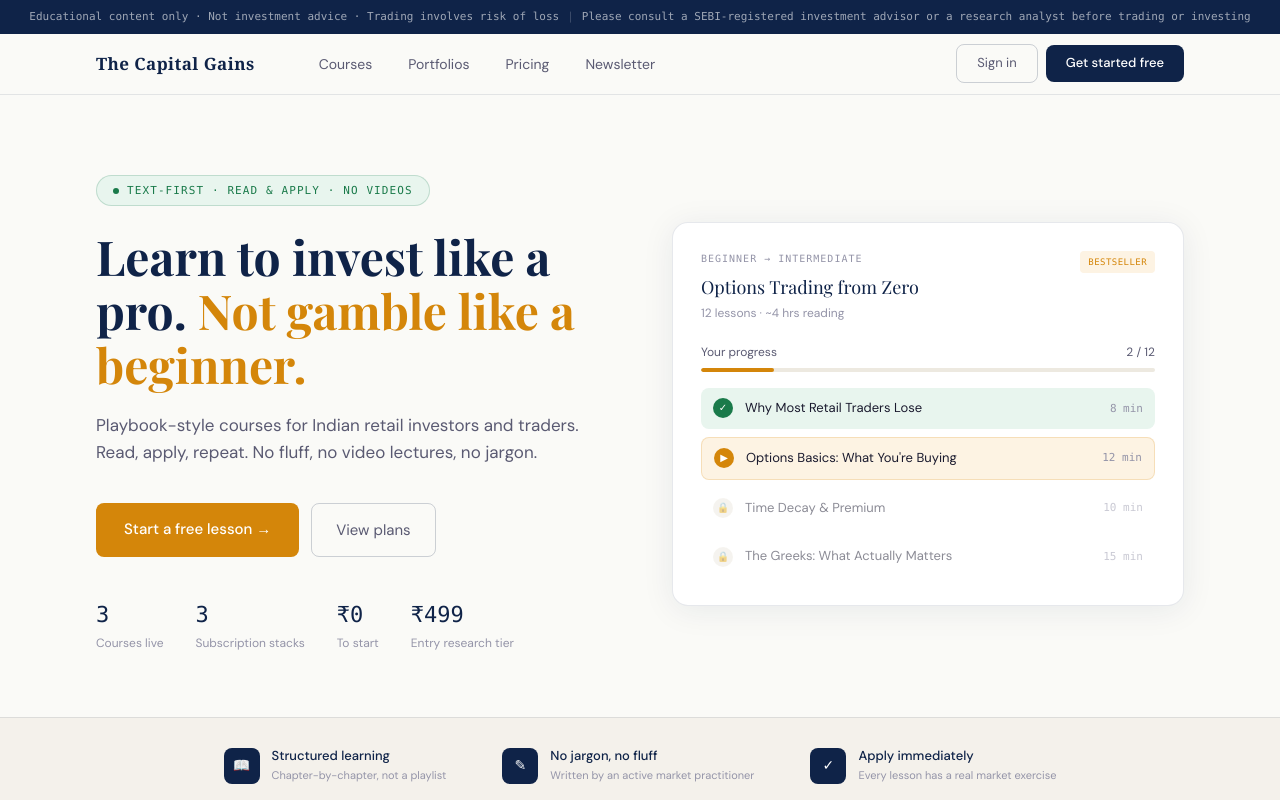
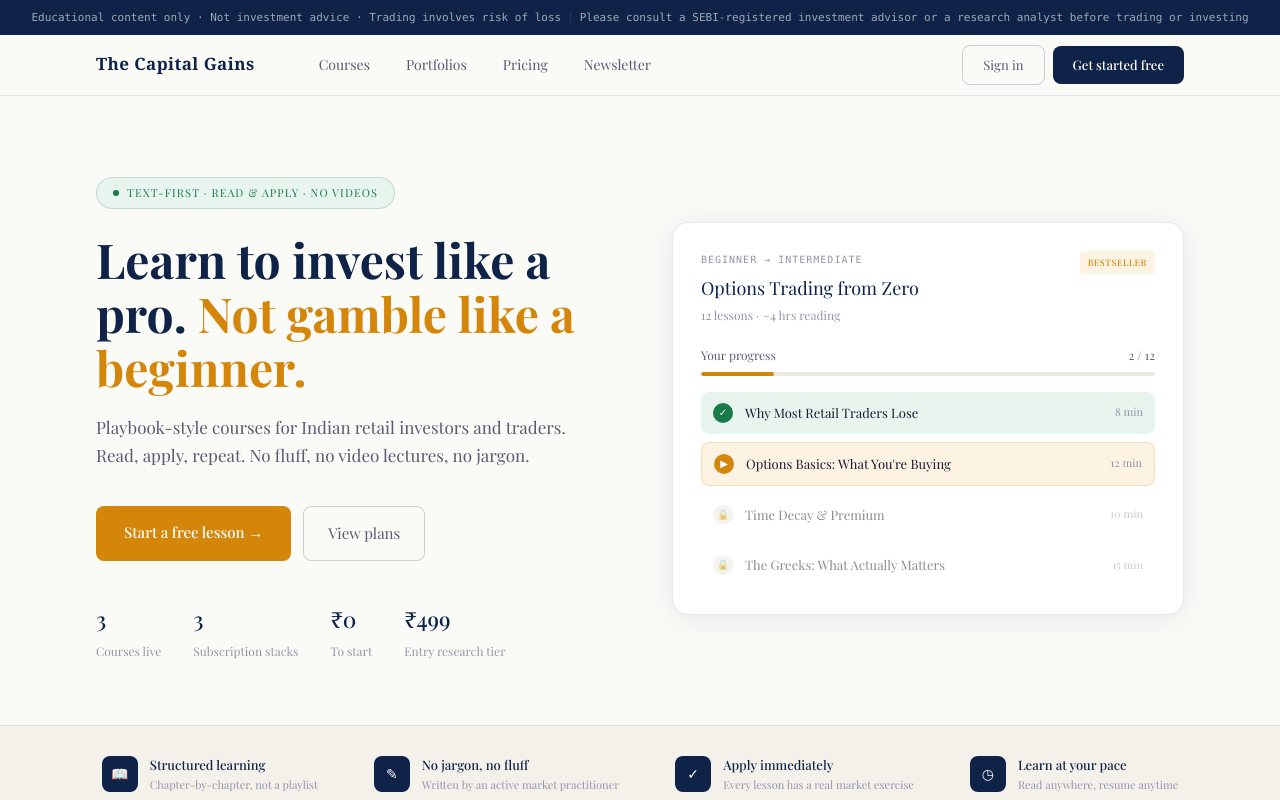
Before and after one commit to amoghsuman/thecapitalgains, a Next.js app: page / in a window 1280 px wide. Shown: the top 800 px of the page. Built offline with nearby package versions, Linux system fonts and the light colour scheme.

Commit message:
standardise to Playfair Display as platform font

```diff
--- a/app/globals.css
+++ b/app/globals.css
@@ -15,13 +15,17 @@ html {
 }
 
 body {
-  font-family: var(--font-dm-sans), system-ui, sans-serif;
+  font-family: var(--font-playfair), Georgia, serif;
   background: #FAFAF7;
   color: #1A1A2E;
-  line-height: 1.6;
+  line-height: 1.7;
   overflow-x: hidden;
 }
 
 h1, h2, h3, h4 {
   font-family: var(--font-playfair), Georgia, serif;
 }
+
+p, li, span:not(.mono) {
+  font-family: var(--font-playfair), Georgia, serif;
+}
--- a/app/layout.tsx
+++ b/app/layout.tsx
@@ -7,7 +7,7 @@ import Navbar from "@/components/layout/Navbar";
 const playfair = Playfair_Display({
   variable: "--font-playfair",
   subsets: ["latin"],
-  weight: ["400", "600", "700"],
+  weight: ["400", "500", "600", "700"],
 });
 
 const dmSans = DM_Sans({
@@ -47,7 +47,7 @@ export default function RootLayout({
       lang="en"
       className={`${playfair.variable} ${dmSans.variable} ${dmMono.variable} h-full antialiased`}
     >
-      <body className="min-h-full flex flex-col bg-[#FAFAF7] text-[#1A1A2E]">
+      <body className="min-h-full flex flex-col bg-[#FAFAF7] text-[#1A1A2E] font-serif">
         <DisclaimerBar />
         <Navbar />
         <main className="flex-1 w-full">
--- a/app/learn/[course]/[lesson]/page.tsx
+++ b/app/learn/[course]/[lesson]/page.tsx
@@ -75,28 +75,28 @@ function ExerciseBlock({ title, steps }: { title: string; steps: string[] }) {
 const portableTextComponents: PortableTextComponents = {
   block: {
     normal: ({ children }) => (
-      <p className="text-[15px] text-[#5A5A72] leading-relaxed">{children}</p>
+      <p className="font-serif text-[17px] text-[#5A5A72] leading-[1.85]">{children}</p>
     ),
     h2: ({ children }) => (
-      <h2 className="font-serif text-[22px] font-bold text-[#0F2348] mt-4 mb-0">{children}</h2>
+      <h2 className="font-serif text-[24px] font-bold text-[#0F2348] mt-4 mb-0">{children}</h2>
     ),
     blockquote: ({ children }) => (
-      <p className="text-[17px] text-[#1A1A2E] leading-relaxed italic border-l-[3px] border-[#D4860A] pl-5 py-1">
+      <p className="font-serif text-[17px] text-[#1A1A2E] leading-[1.85] italic border-l-[3px] border-[#D4860A] pl-5 py-1">
         {children}
       </p>
     ),
   },
   list: {
     bullet: ({ children }) => (
-      <ul className="flex flex-col gap-2 pl-4 list-disc text-[15px] text-[#5A5A72]">{children}</ul>
+      <ul className="flex flex-col gap-2 pl-4 list-disc text-[16px] text-[#5A5A72]">{children}</ul>
     ),
     number: ({ children }) => (
-      <ol className="flex flex-col gap-2 pl-4 list-decimal text-[15px] text-[#5A5A72]">{children}</ol>
+      <ol className="flex flex-col gap-2 pl-4 list-decimal text-[16px] text-[#5A5A72]">{children}</ol>
     ),
   },
   listItem: {
-    bullet: ({ children }) => <li className="leading-relaxed">{children}</li>,
-    number: ({ children }) => <li className="leading-relaxed">{children}</li>,
+    bullet: ({ children }) => <li className="font-serif leading-relaxed">{children}</li>,
+    number: ({ children }) => <li className="font-serif leading-relaxed">{children}</li>,
   },
   types: {
     callout: ({ value }: { value: { type?: string; text?: string } }) => {
```
